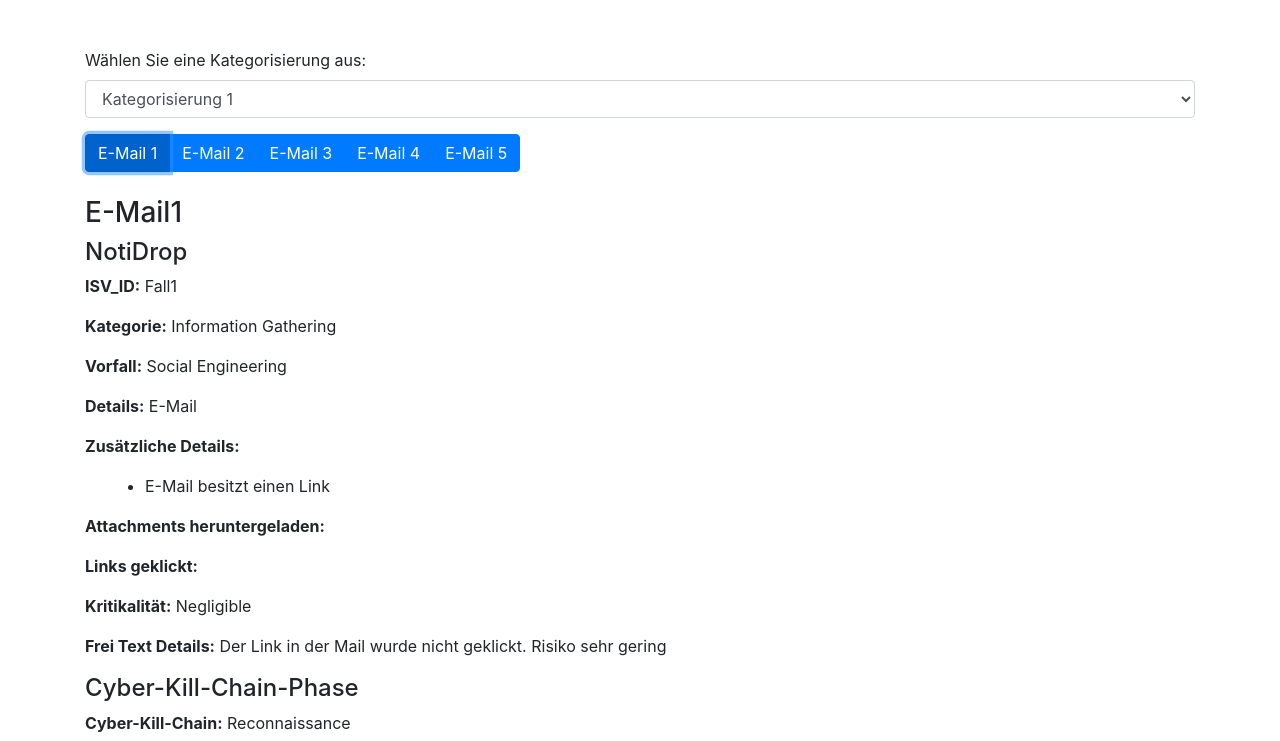
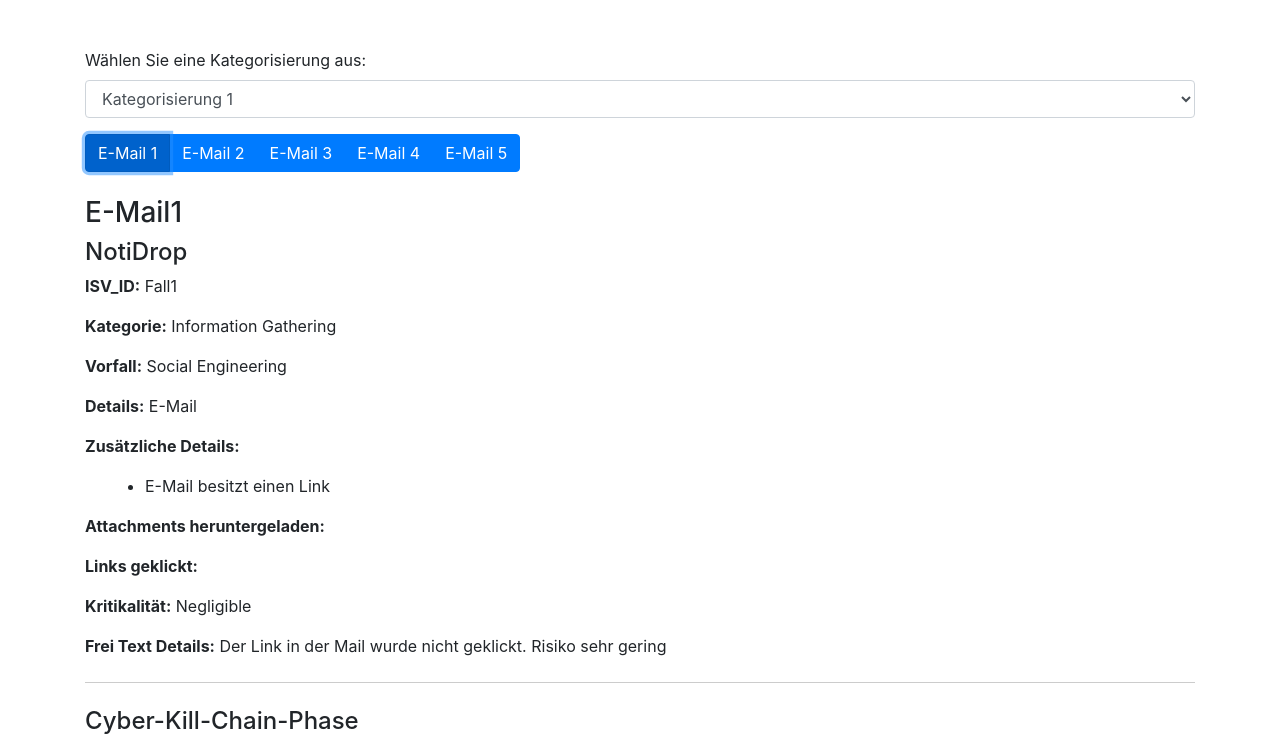
Before and after one commit to VeselinPetkovUni/ShowCat, a plain HTML site: page index.html in a window 1280 px wide. Both pictures are taken after a click on the label "E-Mail 1". Shown: the top 741 px of the page. Drawn offline with nearby package versions, Linux system fonts and the light colour scheme.

Commit message:
Added hr line

```diff
--- a/index.html
+++ b/index.html
@@ -30,6 +30,12 @@
             position: absolute;
             top: -5px; /* Adjust position to center the circle */
             transform: translateX(-50%);
+        }
+        .separator {
+            border: 0;
+            height: 1px;
+            background: #ccc;
+            margin: 1.5rem 0;
         }
     </style>
 </head>
@@ -129,6 +135,7 @@
                                 <p><strong>Frei Text Details:</strong> ${notidrop.freetextDetails}</p>
                             </div>
                         </div>
+                        <hr class="separator">
                         <div class="notidrop">
                             <h4>Cyber-Kill-Chain-Phase</h4>
                             <p><strong>Cyber-Kill-Chain:</strong> ${data[email]["Cyber-Kill-Chain"]}</p>
@@ -139,6 +146,7 @@
                             <p><strong>Priority Score:</strong> ${data[email]["Priority Score"]}</p>
                             <p><strong>Priority:</strong> ${data[email].Priority}</p>
                         </div>
+                        <hr class="separator">
                         <div class="mitre">
                             <h4>MITRE</h4>
                             <div class="details">
```
